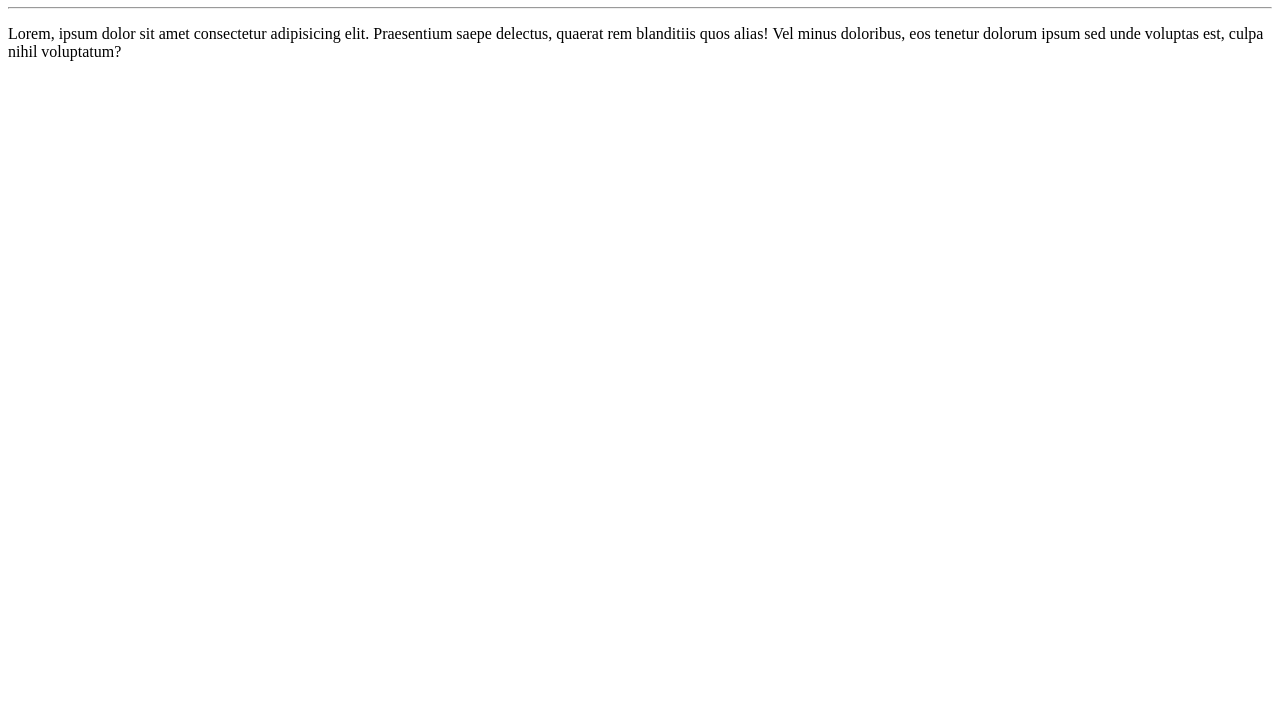
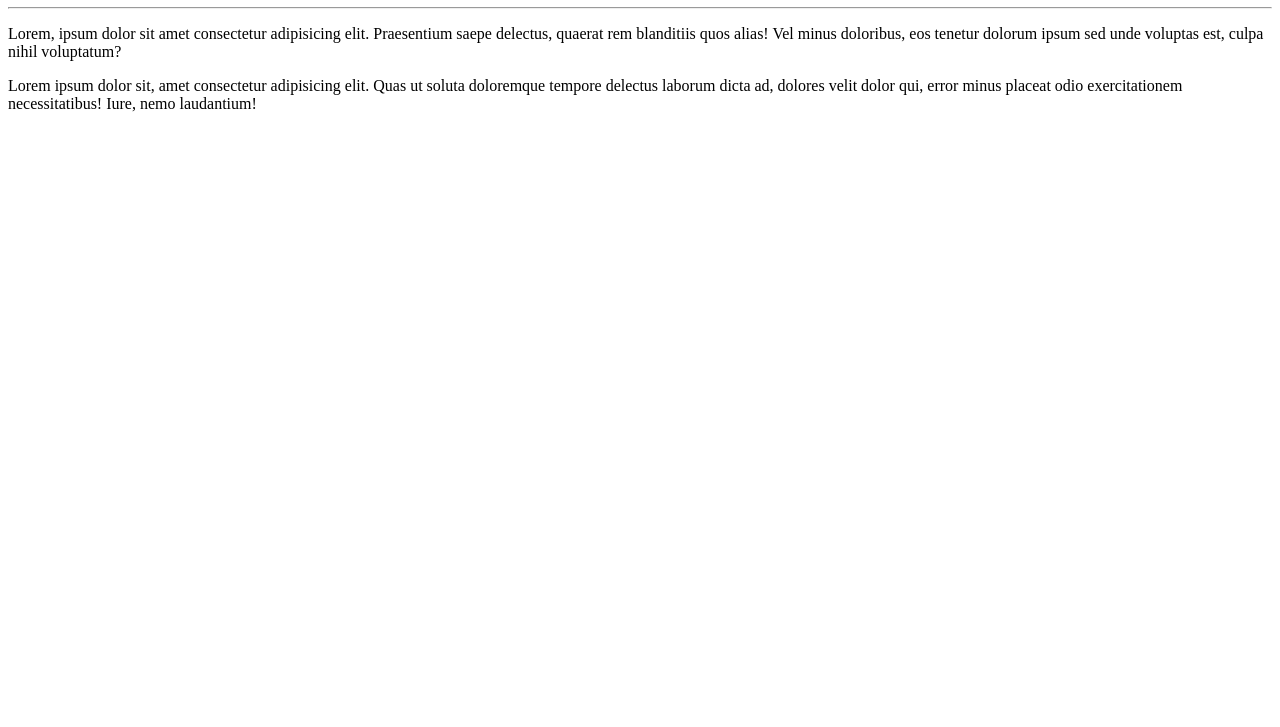
Before and after one commit to dbq04/Ola-Mundo, a plain HTML site: page site-exemplo/index.html in a window 1280 px wide. Shown: the part 73-800 px from the top of the page. Drawn offline with Linux system fonts and the light colour scheme.

Commit message:
adicionei um paragrafo

```diff
--- a/site-exemplo/index.html
+++ b/site-exemplo/index.html
@@ -10,5 +10,6 @@
    <h1>Olá,Mundo!</h1>
    <hr>
    <p>Lorem, ipsum dolor sit amet consectetur adipisicing elit. Praesentium saepe delectus, quaerat rem blanditiis quos alias! Vel minus doloribus, eos tenetur dolorum ipsum sed unde voluptas est, culpa nihil voluptatum?</p>
+   <p>Lorem ipsum dolor sit, amet consectetur adipisicing elit. Quas ut soluta doloremque tempore delectus laborum dicta ad, dolores velit dolor qui, error minus placeat odio exercitationem necessitatibus! Iure, nemo laudantium!</p>
 </body>
 </html>
```
